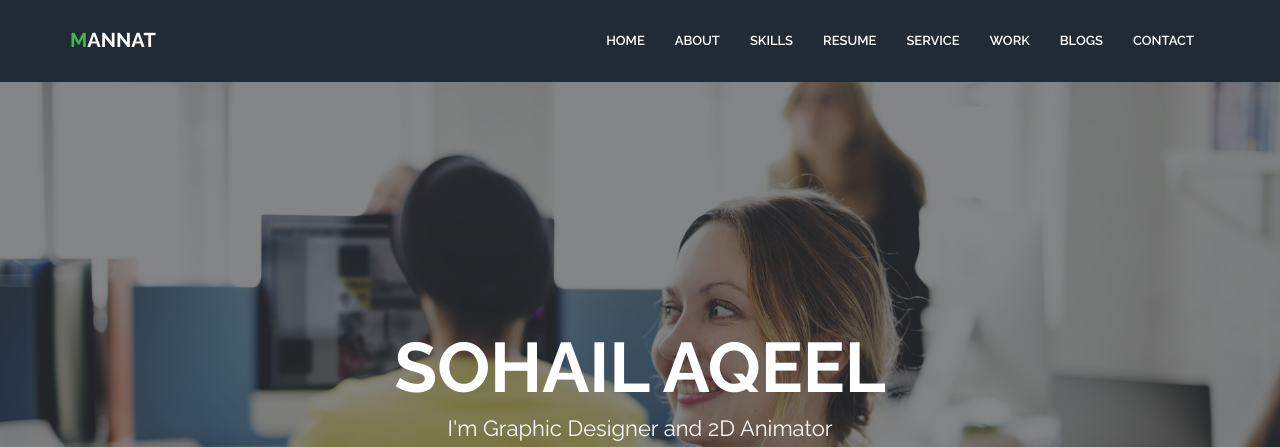
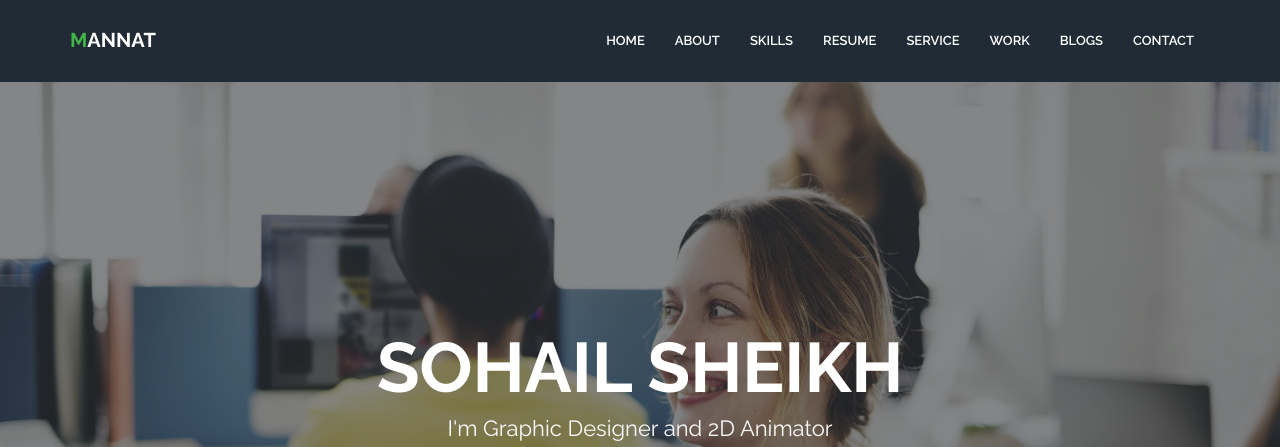
Before and after one commit to Sohailaqeel/Sohailaqeel.github.io, a plain HTML site: page index-2.html in a window 1280 px wide. Shown: the top 447 px of the page. Drawn offline with Linux system fonts and the light colour scheme.

Commit message:
My second commit

```diff
--- a/index-2.html
+++ b/index-2.html
@@ -126,7 +126,7 @@
                         <div class="row">
                             <div class="col-md-12 col-xs-12">
                                 <div class="header-text text-center">
-                                    <h2>SOHAIL AQEEL</h2>
+                                    <h2>SOHAIL SHEIKH</h2>
                                     <p>I'm Graphic Designer and 2D Animator</p>
                                     <div class="social-links header-links">
                                         <ul>
```
